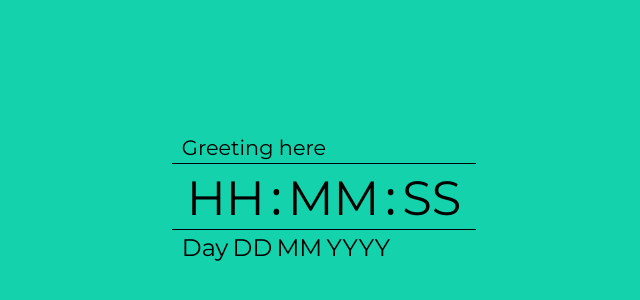
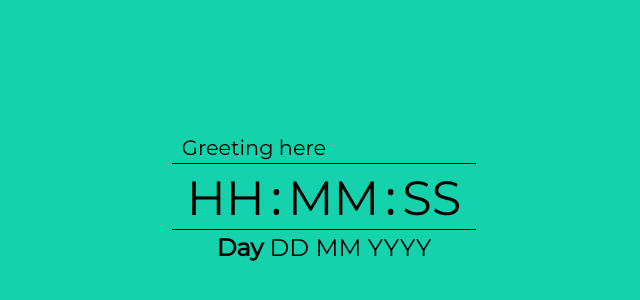
Before and after one commit to MdFarzan/js-digital-clock, a plain HTML site: page index.html in a window 1280 px wide. Shown: the part 202-502 px from the top of the page, without its empty margins (316-956 px from the left). Drawn offline with Linux system fonts and the light colour scheme.

Commit message:
Date UI improved.

```diff
--- a/css/style.css
+++ b/css/style.css
@@ -29,6 +29,7 @@ body{
 
 .time{
     padding:0px 5px;
+    font-weight:200;
 }
 .row{
     padding:3px 10px;
@@ -51,6 +52,10 @@ body{
     font-family:'open sans',arial;
 }
 
-.date{
+.date-container{
     font-size:1.5em;
+    text-align:center;
 }
+#day{
+    font-weight:bold;
+}
--- a/index.html
+++ b/index.html
@@ -26,8 +26,8 @@
         <span class="time" id="hours">HH</span><span class="sep">:</span><span class="time" id="minutes">MM</span><span class="sep">:</span><span class="time" id="seconds">SS</span>
     </div>
     <!--Date container-->
-    <div class="row">
-        <span class="date">Day</span> <span class="date">DD</span> <span class="date">MM</span> <span class="date">YYYY</span>
+    <div class="row date-container">
+        <span class="date" id="day">Day</span> <span class="date" id="date">DD</span> <span class="date" id="month">MM</span> <span class="date" id="year">YYYY</span>
     </div>
     </div>
 
```
